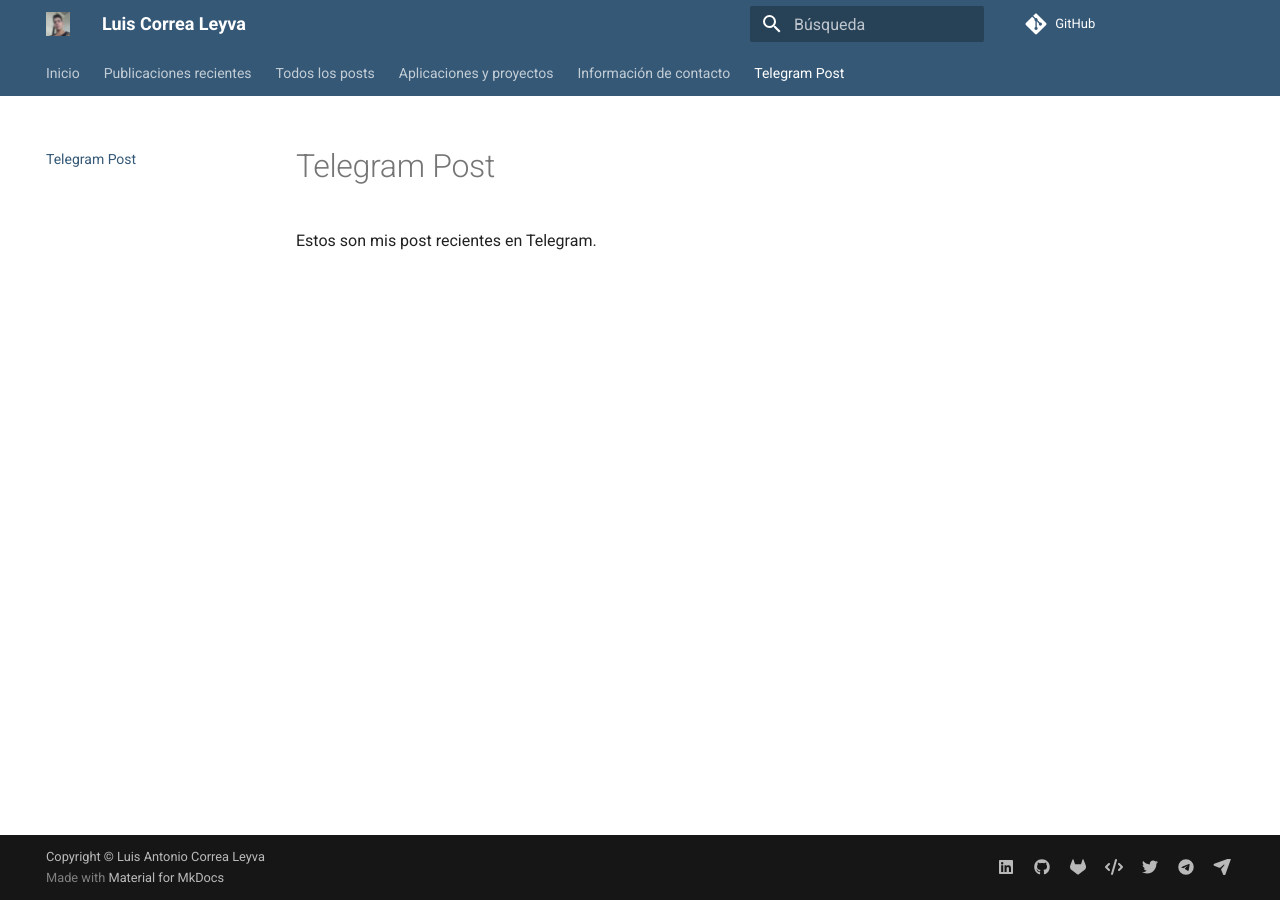
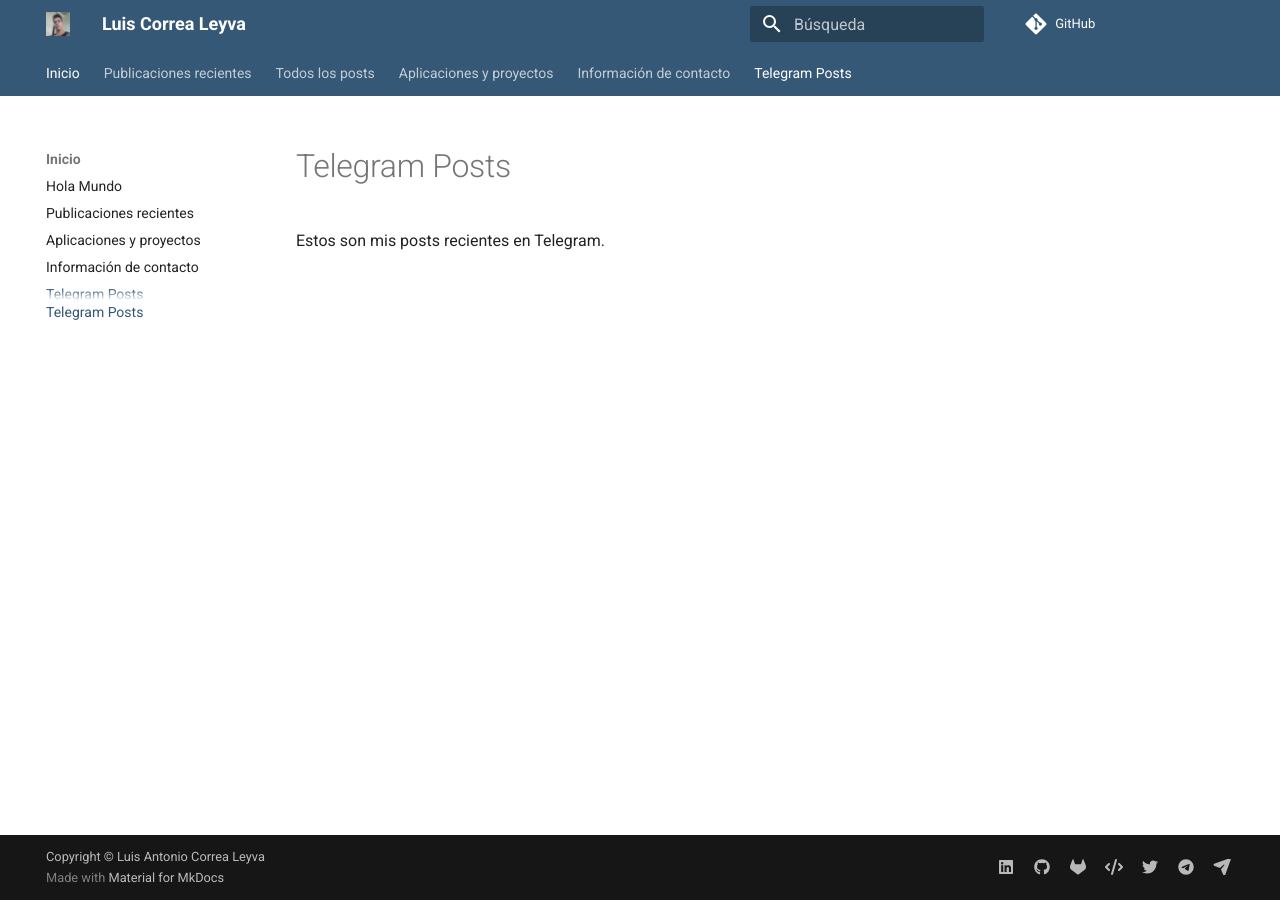
Before and after one commit to correaleyval/correaleyval.github.io, an MkDocs documentation site: the page built from docs/telegram/index.md, in a window 1280 px wide. Built offline with MkDocs 1.6.1 and Material for MkDocs 9.7.7, drawn with Linux system fonts in a browser that asks for light colours; nearby versions of some CDN libraries; a script that is not in the unit is left out.

Commit message:
Telegram posts

```diff
--- a/docs/telegram/index.md
+++ b/docs/telegram/index.md
@@ -4,9 +4,9 @@
 og_image: header.png
 ---
 
-# Telegram Post
+# Telegram Posts
 
-Estos son mis post recientes en Telegram.
+Estos son mis posts recientes en Telegram.
 
 <p>
     <script
--- a/mkdocs.yml
+++ b/mkdocs.yml
@@ -72,9 +72,10 @@
       - Publicaciones recientes: blog/index.md
       - Aplicaciones y proyectos: apps/index.md
       - Información de contacto: contact/index.md
+      - Telegram Posts: telegram/index.md
   - Blog: blog/index.md
   - Todos los posts:
     - Desarrollo rápido en Flutter con GetX: blog/2020/03/07/desarrollo-rápido-en-flutter-con-getx/index.md
   - Aplicaciones y proyectos: apps/index.md
   - Información de contacto: contact/index.md
-  - Telegram Post: telegram/index.md
+  - Telegram Posts: telegram/index.md
```
